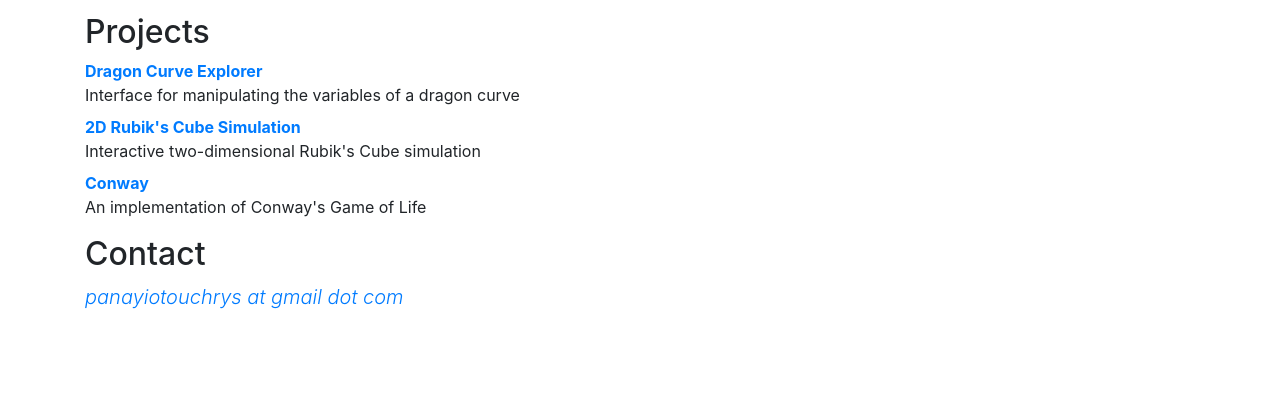
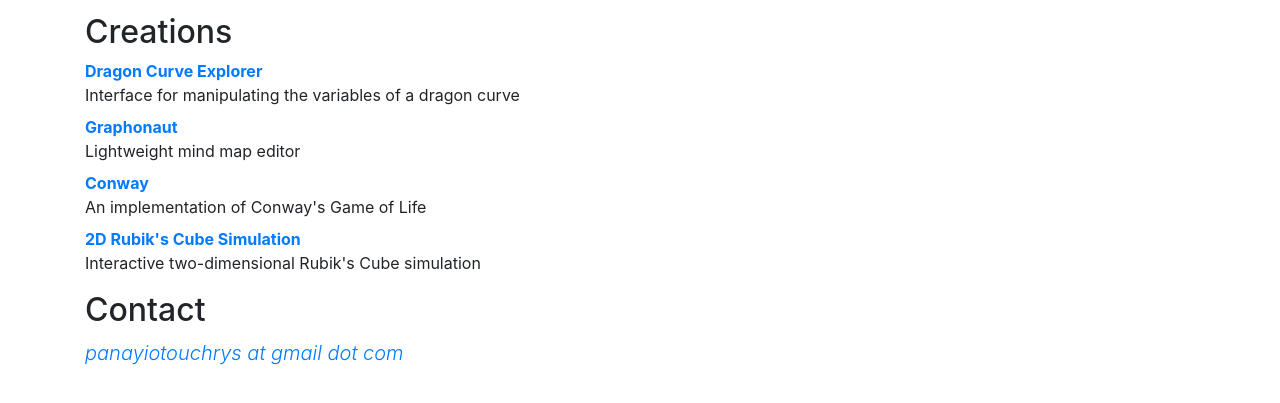
Before and after one commit to chrysp/chrysp.github.io, a plain HTML site: page index.html in a window 1280 px wide. Shown: the part 75-478 px from the top of the page. Drawn offline with Linux system fonts and the light colour scheme.

Commit message:
add graphonaut

```diff
--- a/index.html
+++ b/index.html
@@ -24,14 +24,16 @@
     </div>
     <div class="row">
       <div class="col">
-        <h2>Projects</h2>
+        <h2>Creations</h2>
         <dl>
           <dt><a href="https://chrysp.github.io/dragon-curve-explorer/" target="_blank">Dragon Curve Explorer</a></dt>
           <dd>Interface for manipulating the variables of a dragon curve</dd>
+          <dt><a href="https://graphonaut.com" target="_blank">Graphonaut</a></dt>
+          <dd>Lightweight mind map editor</dd>
+          <dt><a href="https://github.com/chrysp/conway" target="_blank">Conway</a></dt>
+          <dd>An implementation of Conway's Game of Life</dd>
           <dt><a href="https://chrysp.github.io/2d-cube-sim/" target="_blank">2D Rubik's Cube Simulation</a></dt>
           <dd>Interactive two-dimensional Rubik's Cube simulation</dd>
-          <dt><a href="https://github.com/chrysp/conway" target="_blank">Conway</a></dt>
-          <dd>An implementation of Conway's Game of Life</dd>
         </dl>
         <h2>Contact</h2>
         <p class="text-primary lead"><em>panayiotouchrys at gmail dot com</em></p>
```
